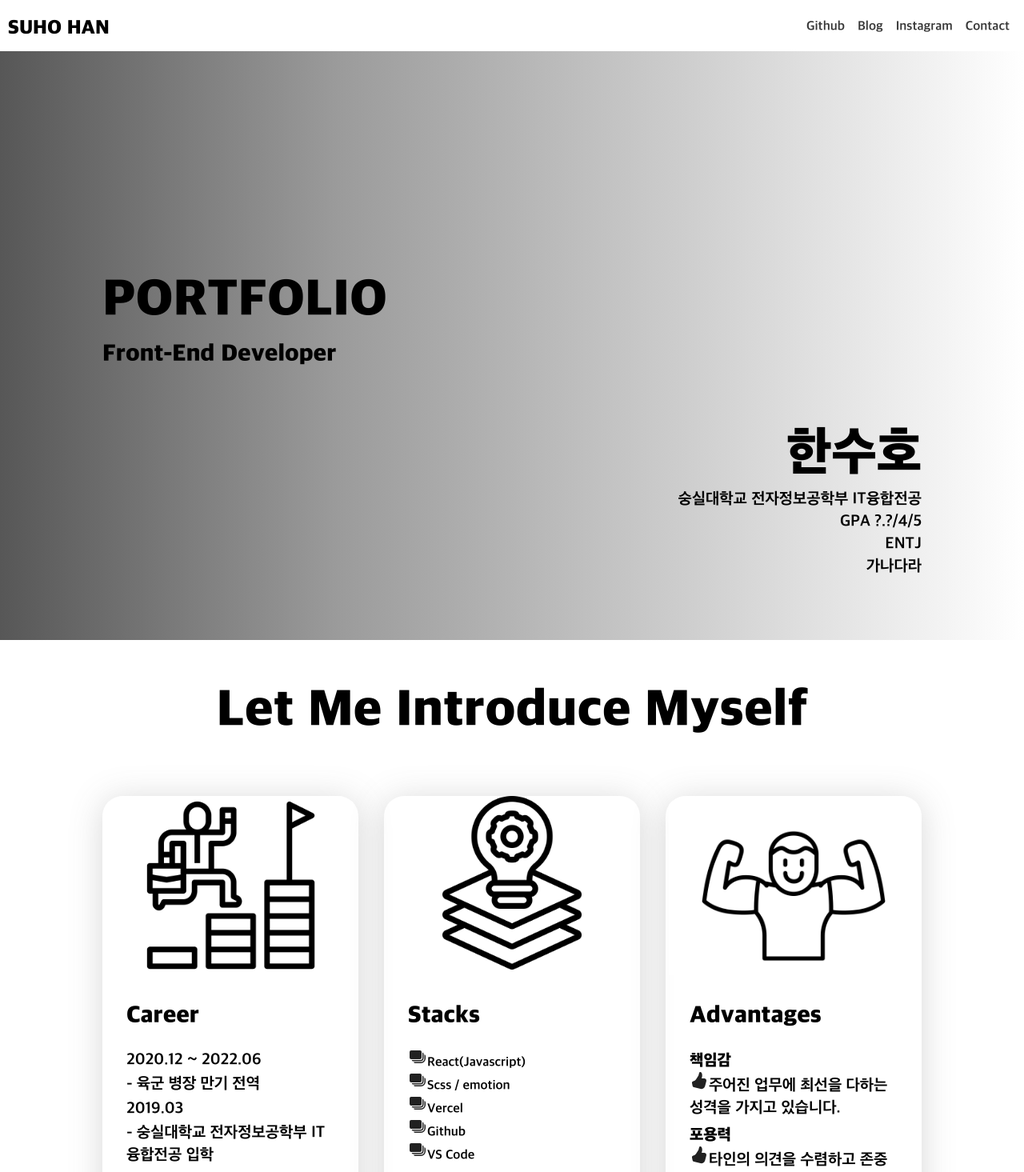
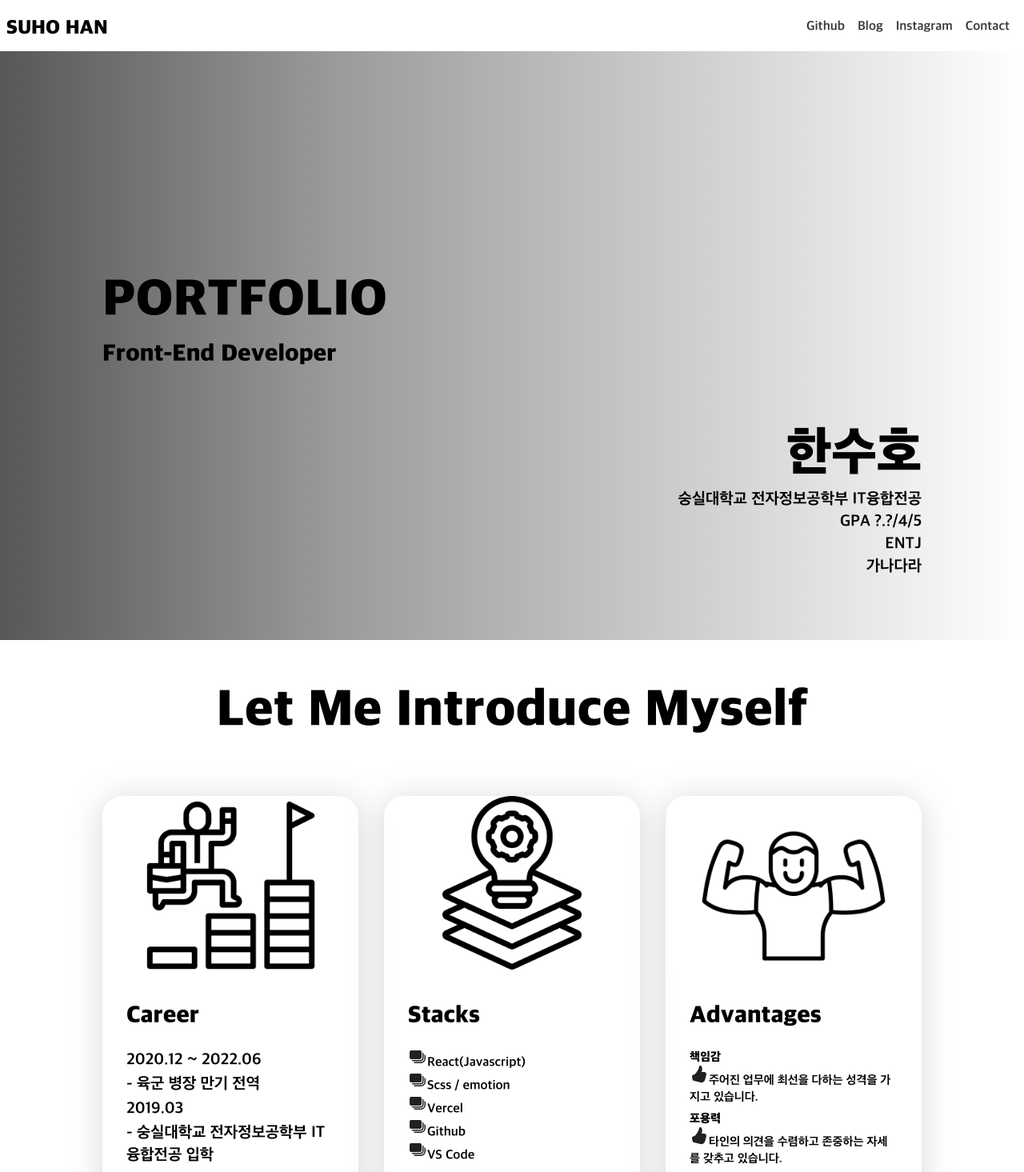
Before and after one commit to unbroken2650/Portfolio, a React (Create React App) app in the folder portfolio-app/: page / in a window 1280 px wide. Shown: the top 1465 px of the page at 80% size. Built offline with nearby package versions, Linux system fonts and the light colour scheme.

Commit message:
Info 페이지 글씨 조정

```diff
--- a/portfolio-app/src/Components/2_Info/Advantages.jsx
+++ b/portfolio-app/src/Components/2_Info/Advantages.jsx
@@ -29,6 +29,7 @@ function Advantages() {
     @media screen and (max-width: 1025px) {
       width: 30%;
       height: 50%;
+      margin: 1em 0 0;
       border-radius: 25px 0 0 0;
     }
   `;
@@ -60,6 +61,7 @@ function Advantages() {
     h4,
     p {
       margin: 0;
+      font-size: 15px;
       @media screen and (max-width: 1025px) {
         font-size: 12px;
         margin: 0;
--- a/portfolio-app/src/Components/2_Info/Career.jsx
+++ b/portfolio-app/src/Components/2_Info/Career.jsx
@@ -28,6 +28,7 @@ function Career() {
     @media screen and (max-width: 1025px) {
       width: 30%;
       height: 50%;
+      margin: 1em 0 0;
       border-radius: 25px 0 0 0;
     }
   `;
--- a/portfolio-app/src/Components/2_Info/Stacks.jsx
+++ b/portfolio-app/src/Components/2_Info/Stacks.jsx
@@ -29,6 +29,7 @@ function Stacks() {
     @media screen and (max-width: 1025px) {
       width: 30%;
       height: 50%;
+      margin: 1em 0 0;
       border-radius: 25px 0 0 0;
     }
   `;
--- a/portfolio-app/src/Components/Header.jsx
+++ b/portfolio-app/src/Components/Header.jsx
@@ -30,7 +30,7 @@ function Header() {
     display: flex;
     flex-direction: column;
     justify-content: center;
-    margin: 0 10px;
+    margin: 1px 8px;
 
     transition: color 1s;
 
```
